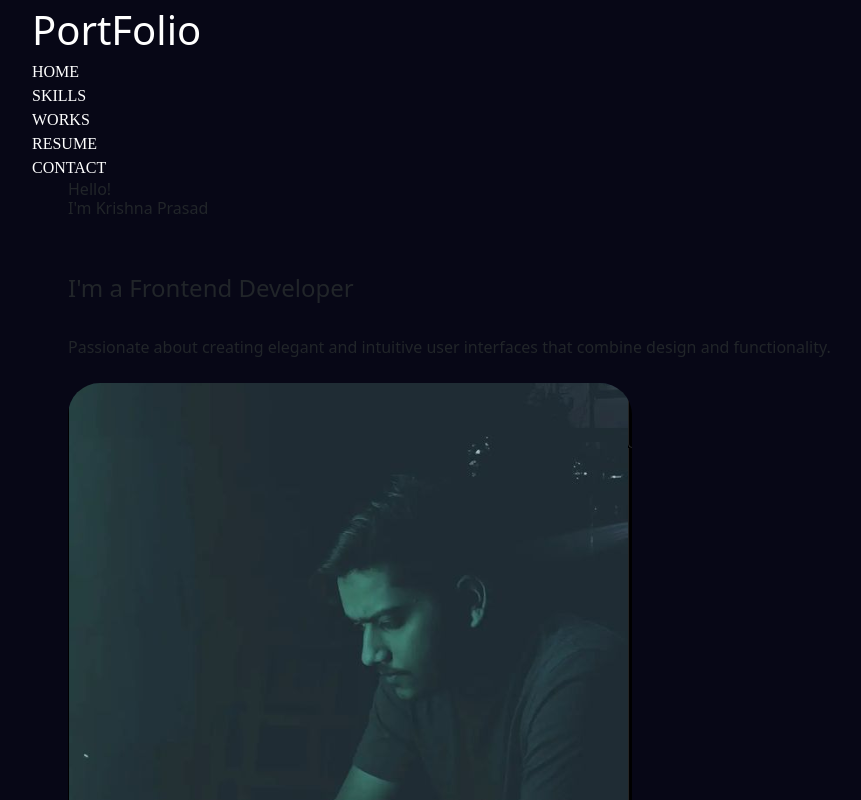
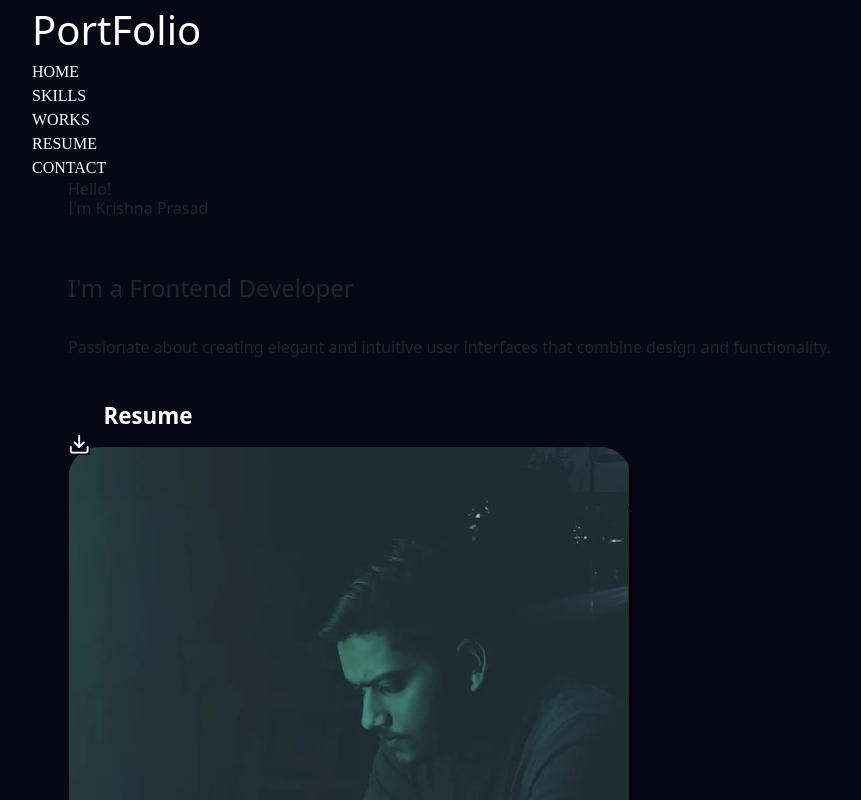
Before and after one commit to prasad-L4/Portfolio, a React (Vite) app: page / in a window 1280 px wide. Shown: the top 800 px of the page, without its empty margins (50-911 px from the left). Built offline with nearby package versions, Linux system fonts and the light colour scheme.

Commit message:
resume button added in header component

```diff
--- a/src/Header/Header.css
+++ b/src/Header/Header.css
@@ -56,3 +56,36 @@ justify-content: center;
 .git,.twitter,.insta{
     margin-left: 3rem;
 }
+.resume-button{
+    margin-top: 1rem;
+    position: relative;
+    display:inline-block;
+    color: white;
+    text-decoration: none;
+    transition: color 0.3s ease;
+    background-color: #070716 ;
+    border: none;
+    width: 10rem;
+    height: 3rem;
+    font-size: 1.4rem;
+    font-weight: 600;
+
+}
+.resume-button::before{
+    content: "";
+    position: absolute;
+    bottom: -2px;
+    left: 0;
+    width: 100%;
+    height: 2px;
+    background: white;
+    transform: scaleX(0);
+    transition: transform 0.3s ease ;
+}
+.resume-button:hover{
+    color: #070716 ;
+    background-color: white;
+}
+.resume-button:hover::before{
+    transform: scaleX(1);
+}
--- a/src/Header/Header.jsx
+++ b/src/Header/Header.jsx
@@ -1,7 +1,8 @@
 import React from "react";
 import "./Header.css";
 import me from '../images/me.png'
-
+import resume from '../images/resume.pdf'
+import {FiDownload } from 'react-icons/fi'
 import {AiOutlineLinkedin,AiFillGithub} from 'react-icons/ai'
 import {FaTwitterSquare} from 'react-icons/fa'
 import {BsInstagram} from 'react-icons/bs'
@@ -19,7 +20,11 @@ const Header = () => {
         <h2 className="text-head">I'm a Frontend Developer  </h2>
         <p class="text leading-relaxed mb-4">Passionate about creating elegant and intuitive user interfaces that combine design and functionality.</p>
 
-
+        <a href={resume} download="krishnaprasad_resume.pdf">
+              <button className="resume-button flex items-center justify-center">
+                Resume <FiDownload className="ml-2" />
+              </button>
+            </a>
 
 
       </div>
```
Also changed, not shown: 1 other file (tests, documents, lock files or other folders).
